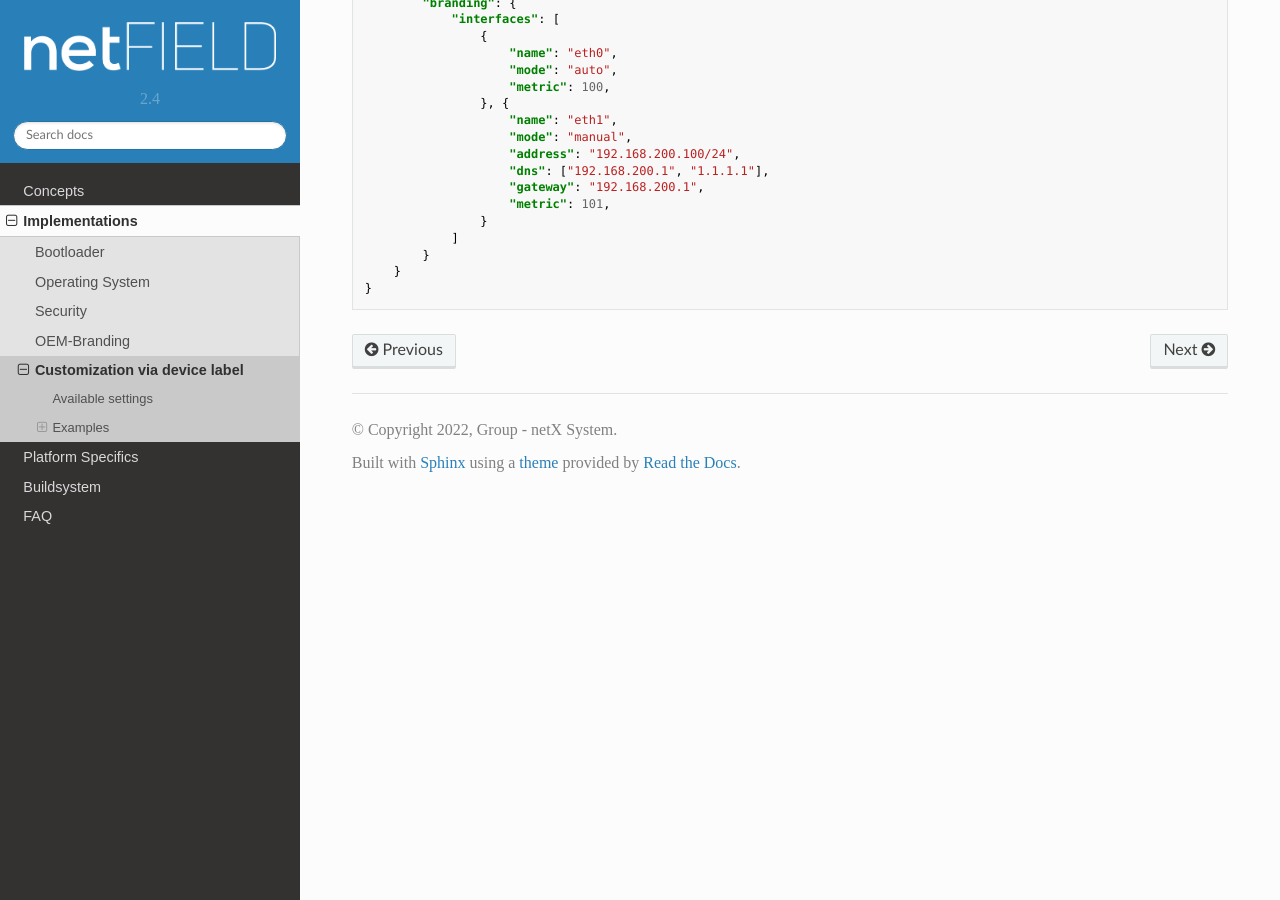
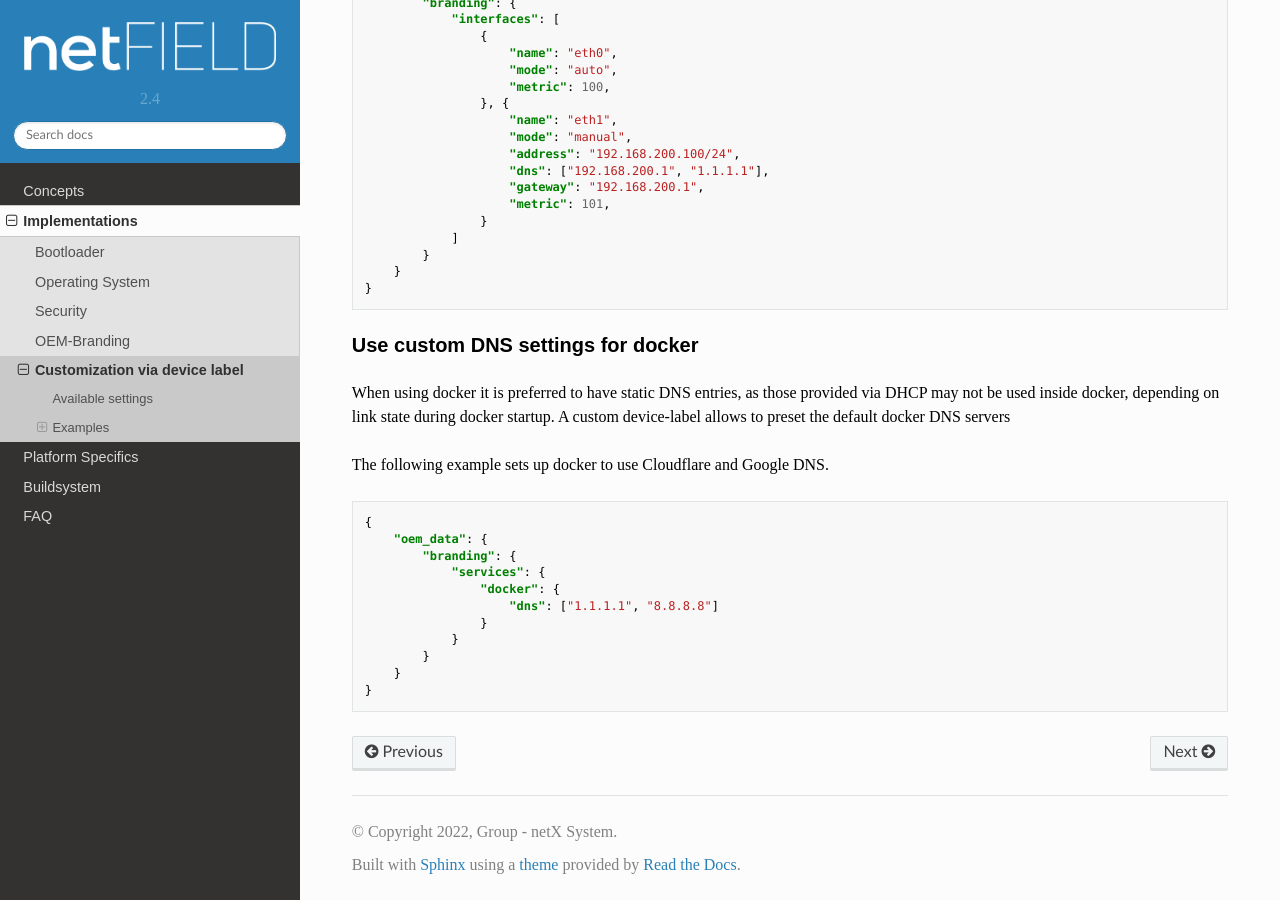
Before and after one commit to HilscherAutomation/meta-hilscher-netfield, a Sphinx documentation site: the page built from documentation/implementations/oem/device-label.rst, in a window 1280 px wide and 900 px high, scrolled down 2743 px. Built offline with Sphinx 7.4.7 and the Read the Docs theme 2.0.0, drawn with Linux system fonts in a browser that asks for light colours; formulas are drawn with MathJax 3.

Commit message:
[NETFIELDOS-287] - device-label: Allow setting docker dns servers via device-label

```diff
--- a/documentation/implementations/oem/device-data/device-data.schema.json
+++ b/documentation/implementations/oem/device-data/device-data.schema.json
@@ -298,6 +298,12 @@
                     "enabled": {
                       "type": "boolean",
                       "default": true
+                    },
+                    "dns": {
+                      "type": "array",
+                      "uniqueItems": true,
+                      "default": [],
+                      "items":{ "$ref": "#/definitions/ipv4" }
                     }
                   }
                 }
--- a/documentation/implementations/oem/device-label.rst
+++ b/documentation/implementations/oem/device-label.rst
@@ -152,3 +152,26 @@ The following example sets up eth0 to be the main interface (default metric bein
             }
         }
     }
+
+Use custom DNS settings for docker
+^^^^^^^^^^^^^^^^^^^^^^^^^^^^^^^^^^
+
+When using docker it is preferred to have static DNS entries, as those provided via DHCP may
+not be used inside docker, depending on link state during docker startup. A custom device-label
+allows to preset the default docker DNS servers
+
+The following example sets up docker to use Cloudflare and Google DNS.
+
+.. code-block:: json
+
+    {
+        "oem_data": {
+            "branding": {
+                "services": {
+                    "docker": {
+                        "dns": ["1.1.1.1", "8.8.8.8"]
+                    }
+                }
+            }
+        }
+    }
```
Also changed, not shown: 1 other file.
